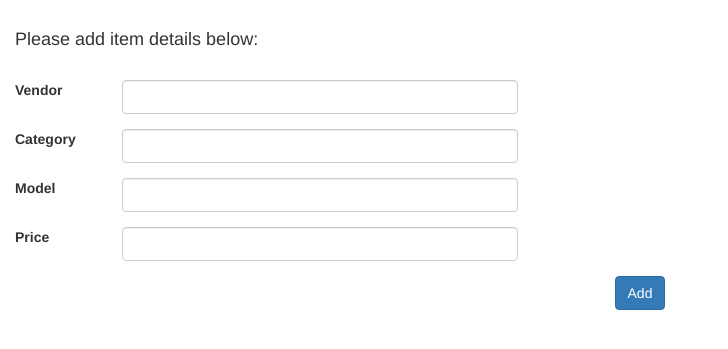
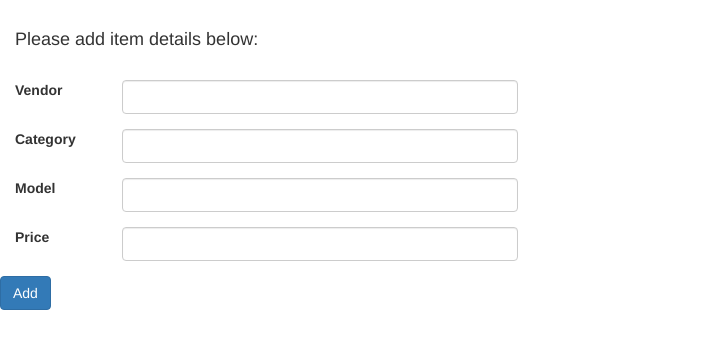
Before and after one commit to Nareshcbit/emarket, a Flask app: page /items_add in a window 1280 px wide. Shown: the part 52-401 px from the top of the page, without its empty margins (0-728 px from the left). Run offline with Flask 2, Linux system fonts and the light colour scheme; some libraries are stand-ins or nearby versions.

Commit message:
Input Form

```diff
--- a/app/templates/items_add.html
+++ b/app/templates/items_add.html
@@ -34,7 +34,7 @@
 
 
  	<div class="form-group">
- 		<div class="centered text-center"> {{ form.submit(class="btn btn-primary") }} </div>
+		{{ form.submit(class="btn btn-primary") }}
     </div>
 
   </form>
```
